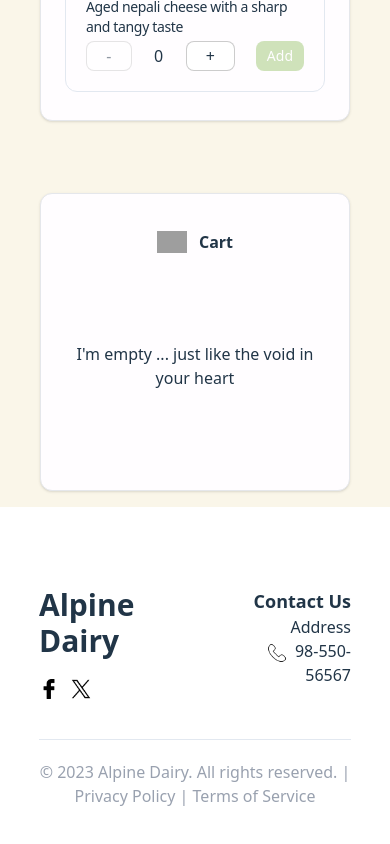
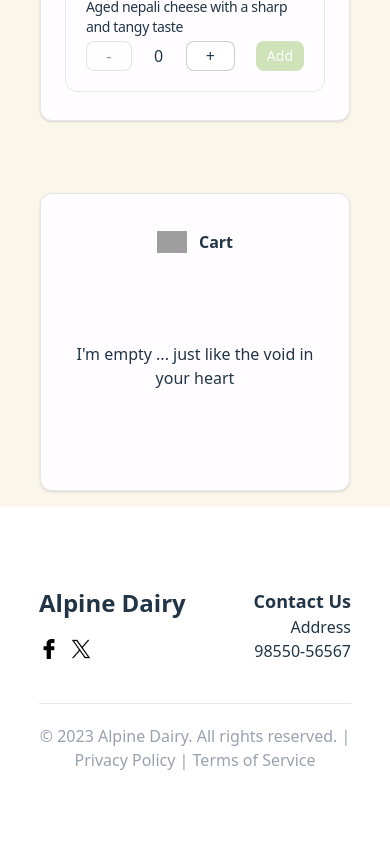
Before and after one commit to novel182/dairy, a React (Vite) app: page /order in a window 390 px wide. Shown: the part 2458-3302 px from the top of the page. Built offline with nearby package versions, Linux system fonts and the light colour scheme; grey boxes are pictures that could not be loaded.

Commit message:
optimizing mobile UI

```diff
--- a/src/Components/Footer.tsx
+++ b/src/Components/Footer.tsx
@@ -3,18 +3,18 @@ const Footer : React.FC = () => {
         <section className="my-20 items-center">
             <div className="m-auto flex justify-between md:w-[60%] w-[80%]">
                 <div className="text-left">
-                    <h2 className="text-3xl mb-4 font-bold">Alpine Dairy</h2>
+                    <h2 className="text-2xl lg:text-3xl mb-4 font-bold">Alpine Dairy</h2>
                     <img className="mr-3 inline" src="fbIcon.png" width="20"/>
                     <img className="inline" src="twitterIcon.png" width="20"/>
                 </div>
                 <div className="text-right">
                     <h2 className="text-lg font-semibold">Contact Us</h2>
                     <p>Address</p>
-                    <img className="inline mr-2" src="phone.png" width="20"/>
-                    <p className="inline">98-550-56567</p>
+                    <img className="mr-2 hidden lg:inline" src="phone.png" width="20"/>
+                    <p className="inline">98550-56567</p>
                 </div>
             </div>
-            <div className="border-t border-slate-200 text-gray-400 mt-10 pt-5 text-center w-[80%] md:w-[50%] m-auto">
+            <div className="border-t border-slate-200 text-gray-400 mt-10 pt-5 text-center w-[80%] m-auto">
                 <p>
                 © 2023 Alpine Dairy. All rights reserved. | Privacy Policy | Terms of Service
                 </p>
--- a/src/Components/LandingPage/InfoSection.tsx
+++ b/src/Components/LandingPage/InfoSection.tsx
@@ -4,11 +4,12 @@ const InfoSection : React.FC = () => {
 
     return(
         <section className="flex w-[80%] m-auto items-center my-[32px]">
-            <div className="m-6 w-[60%]">
+            <div className="m-6 lg:w-[60%]">
                 <h2 className="text-4xl text-balance">{header}</h2>
+                <img className="w-full h-auto rounded-lg lg:hidden mt-5" src="placeholder.jpg"/>
                 <p className="mt-4 text-balance text-xl">{description}</p>
             </div>
-            <div className="shadow-lg rounded-lg">
+            <div className="shadow-lg rounded-lg hidden lg:block">
                 <img className="w-full h-auto rounded-lg" src="placeholder.jpg"/>
             </div>
         </section>
--- a/src/Components/LandingPage/NewsLetter.tsx
+++ b/src/Components/LandingPage/NewsLetter.tsx
@@ -15,7 +15,7 @@ const NewsLetter : React.FC = () => {
                 <input
                     id="email"
                     autoComplete="off"
-                    className="bg-white border border-white focus:border-[0] focus:outline-0 p-3 rounded-lg m-4 min-w-[400px] h-[35px] text-gray-600"
+                    className="bg-white border border-white focus:border-[0] focus:outline-0 p-3 rounded-lg m-4 lg:min-w-[400px] h-[35px] text-gray-600"
                     type="text"
                     placeholder="Enter your email address"
                     onChange={(event) => inputBoxValue = event.target.value}/>
```
